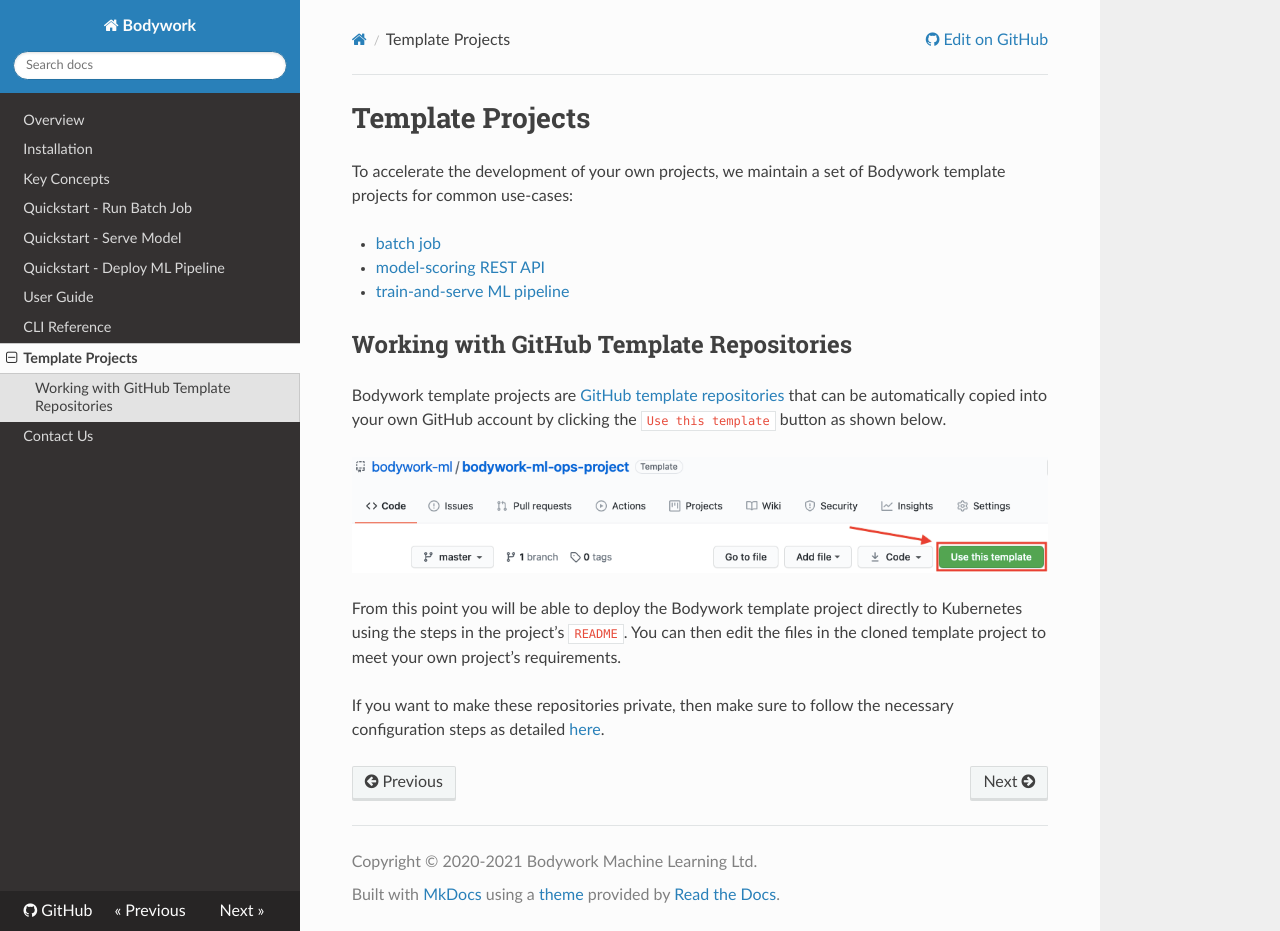
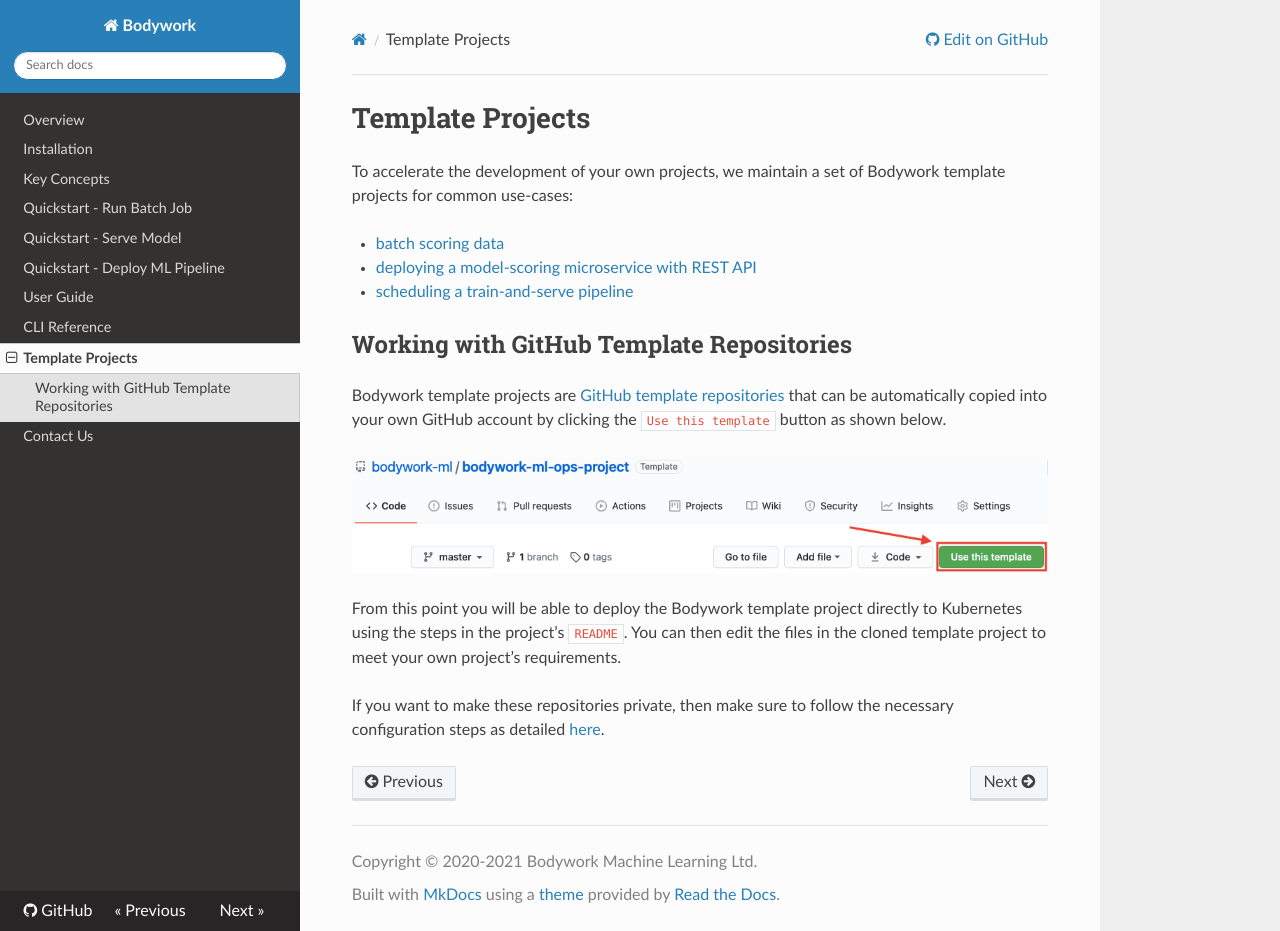
Before and after one commit to bodywork-ml/bodywork-core, an MkDocs documentation site: the page built from docs/template_projects.md, in a window 1280 px wide and 931 px high. Built offline with MkDocs 1.6.1, drawn with Linux system fonts in a browser that asks for light colours; nearby versions of some CDN libraries; a script that is not in the unit is left out.

Commit message:
Final change

```diff
--- a/docs/template_projects.md
+++ b/docs/template_projects.md
@@ -2,9 +2,9 @@
 
 To accelerate the development of your own projects, we maintain a set of Bodywork template projects for common use-cases:
 
-* [batch job](https://github.com/bodywork-ml/bodywork-batch-job-project)
-* [model-scoring REST API](https://github.com/bodywork-ml/bodywork-serve-model-project)
-* [train-and-serve ML pipeline](https://github.com/bodywork-ml/bodywork-ml-pipeline-project)
+* [batch scoring data](https://github.com/bodywork-ml/bodywork-batch-job-project)
+* [deploying a model-scoring microservice with REST API](https://github.com/bodywork-ml/bodywork-serve-model-project)
+* [scheduling a train-and-serve pipeline](https://github.com/bodywork-ml/bodywork-ml-pipeline-project)
 
 ## Working with GitHub Template Repositories
 
```
